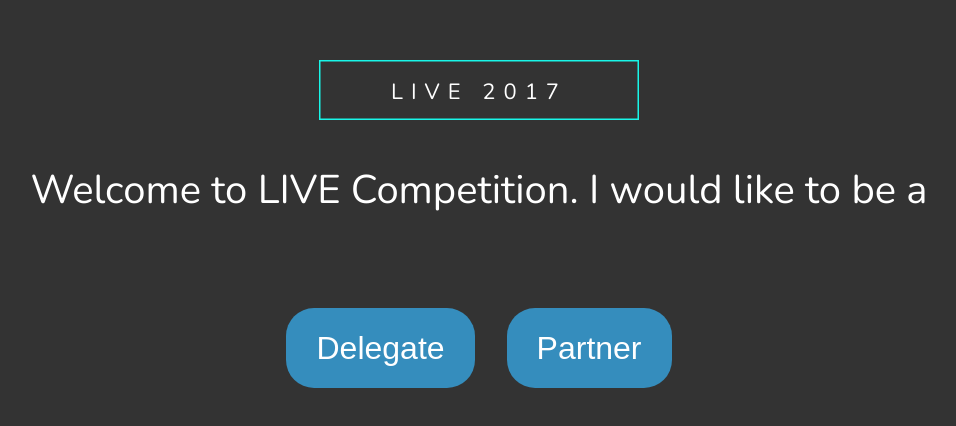
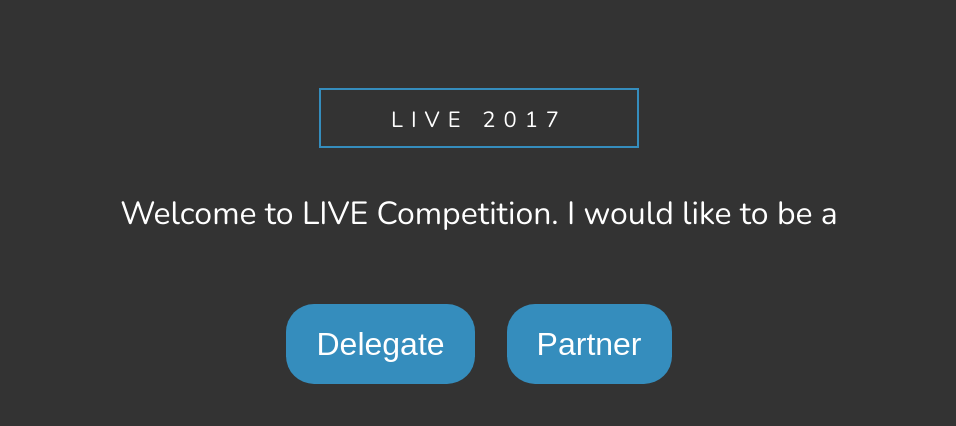
Before and after one commit to nafees-rawji/LiveCompetitionWebsite2017, a plain HTML site: page index.html in a window 1280 px wide. Shown: the part 152-578 px from the top of the page, without its empty margins (161-1117 px from the left). Drawn offline with nearby package versions, Linux system fonts and the light colour scheme.

Commit message:
Updated colors

```diff
--- a/css/main.css
+++ b/css/main.css
@@ -414,7 +414,7 @@ h1 {
     stroke-dasharray: 140 540;
     stroke-dashoffset: -474;
     stroke-width: 8px;
-    stroke: #19f6e8;
+    stroke: #358dbd;
 }
 
 .text {
@@ -435,7 +435,7 @@ h1 {
     100% {
         stroke-dasharray: 760;
         stroke-dashoffset: 0;
-        stroke-width: 3px;
+        stroke-width: 4px;
     }
 }
 
--- a/index.html
+++ b/index.html
@@ -31,12 +31,12 @@
                 </div>
             </div>
                 <div class="row mx-auto">
-                    <h1 class="text-center my-5 text-white d-table">Welcome to LIVE Competition. I would like to be a</h1>
+                    <h2 class="text-center my-5 text-white d-table">Welcome to LIVE Competition. I would like to be a</h2>
                 </div>
                 <div>
 
                 </div>
-                <div class="row mx-auto my-5 hidden-sm-down">
+                <div class="row mx-auto my-4 hidden-sm-down">
                     <a class="identifier-button mx-3 btn" href="delegate.html">Delegate</a>
                     <a class="identifier-button mx-3 btn" href="sponsor.html">Partner</a>
                 </div>
```
